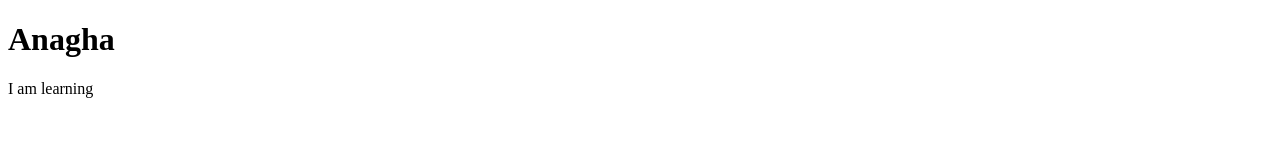
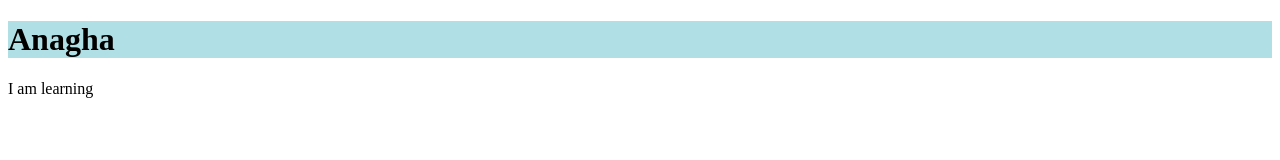
Before and after one commit to Ats146/r1, a plain HTML site: page index.html in a window 1280 px wide. Drawn offline with Linux system fonts and the light colour scheme.

Commit message:
improved title and added some style elements to h1

```diff
--- a/index.html
+++ b/index.html
@@ -3,10 +3,10 @@
 <head>
     <meta charset="UTF-8">
     <meta name="viewport" content="width=device-width, initial-scale=1.0">
-    <title>me</title>
+    <title>Portfolio</title>
 </head>
 <body>
-    <h1>Anagha</h1>
+    <h1 style="background-color:powderblue;">Anagha</h1>
     <p>I am learning</p>
 
 </body>
```
